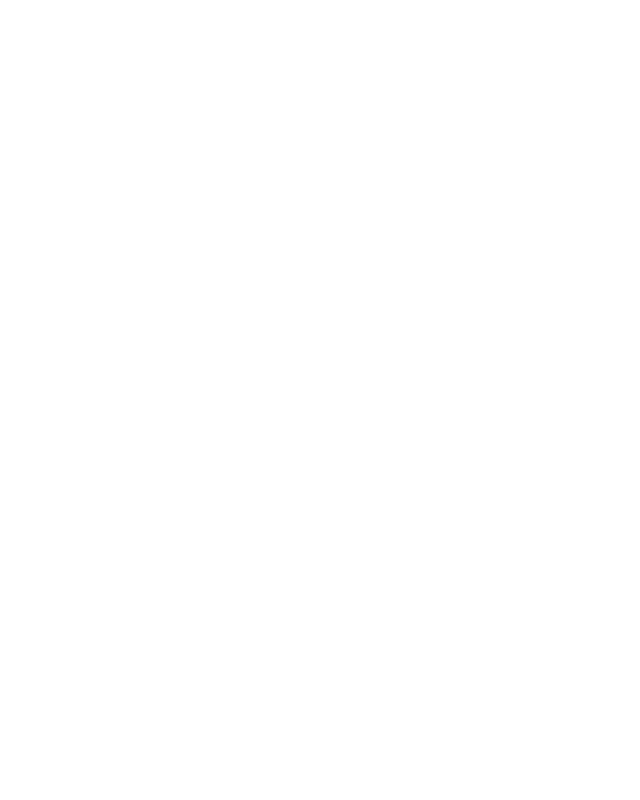
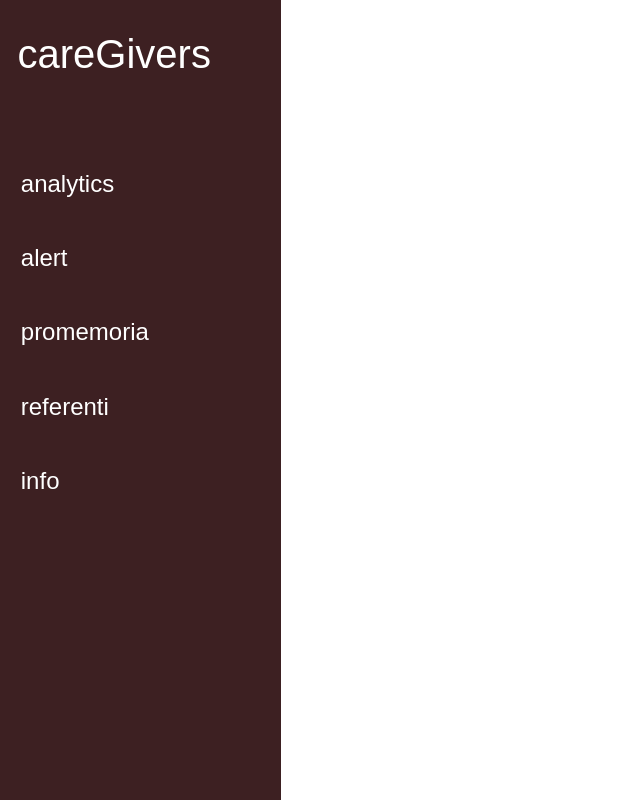
Before and after one commit to alessandroCassani/CareGivers, a Vue app in the folder vue_auth/: page /alert in a window 1280 px wide. Before the commit this address had no page. Shown: the whole page, without its empty margins (0-640 px from the left). Built offline with nearby package versions, Linux system fonts and the light colour scheme.

Commit message:
creazione pagina alert

```diff
--- /dev/null
+++ b/vue_auth/src/components/alert.vue
@@ -0,0 +1,22 @@
+<template>
+  <Side_bar> </Side_bar>
+</template>
+
+<script>
+import Side_bar from "@/components/Side_bar.vue";
+import sidebarWidth from "@/components/state";
+
+export default {
+  name: "alert",
+  components: { Side_bar },
+
+  data() {
+    return {
+      data: "",
+      sidebarWidth,
+    };
+  },
+};
+</script>
+
+<style></style>
--- a/vue_auth/src/main.js
+++ b/vue_auth/src/main.js
@@ -3,8 +3,6 @@ import App from './App.vue';
 import router from './routes';
 
 
-
-
 const app = createApp(App);
 app.use(router);
 app.mount('#app');
--- a/vue_auth/src/routes.js
+++ b/vue_auth/src/routes.js
@@ -3,13 +3,15 @@ import {createRouter,createWebHistory} from 'vue-router';
 import Log_in from './components/Log_in.vue';
 import Sign_Up from './components/Sign_up.vue';
 import referenti from './components/referenti.vue';
-import memos from './components/memos.vue'
+import memos from './components/memos.vue';
+import alert from './components/alert.vue'
 
 const routes = [{
     path: '/login', component: Log_in, name:"login",},
     {path: '/signup', component: Sign_Up, name:"signUp"},
     {path:'/referenti', component: referenti, name:'referenti'},
-    {path: '/memos', component: memos, name: 'memos'}
+    {path: '/memos', component: memos, name: 'memos'},
+    {path: '/alert', component: alert, name: 'alert'}
 ];
 
 const router = createRouter({
```
